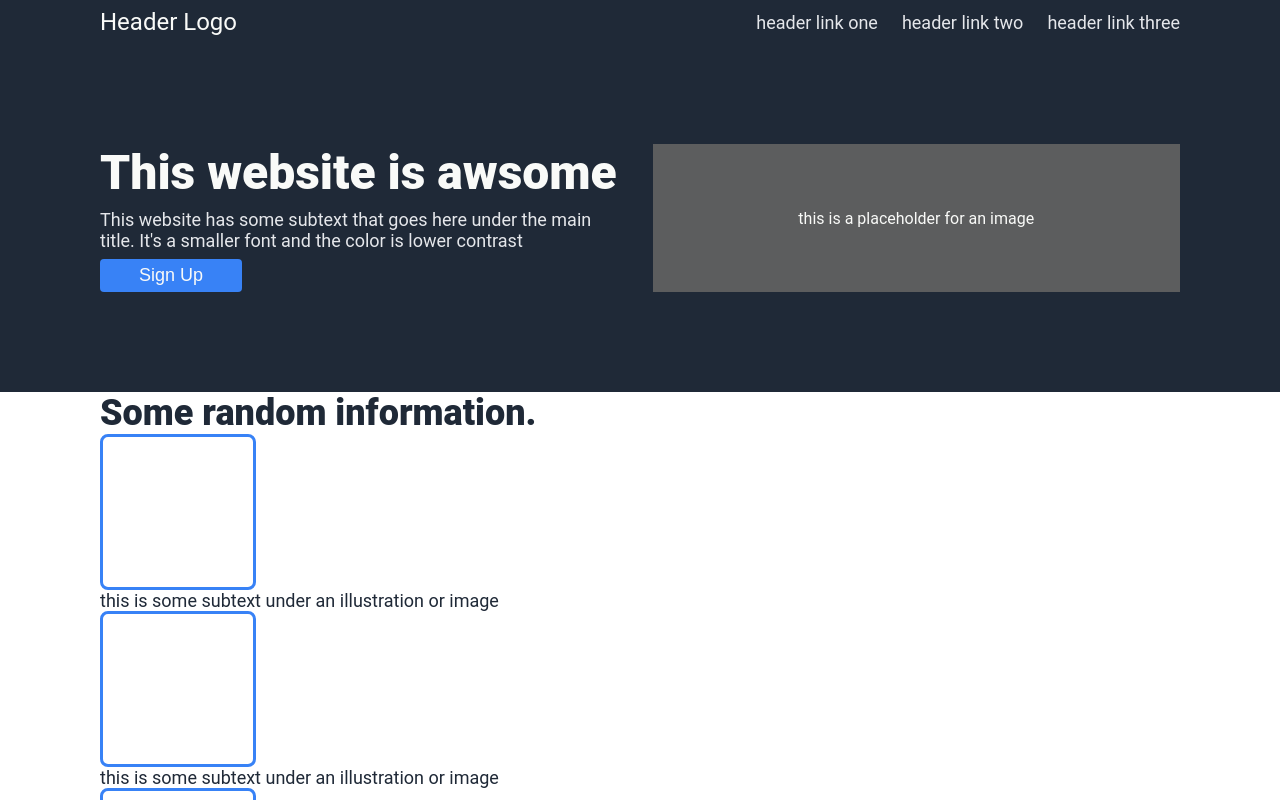
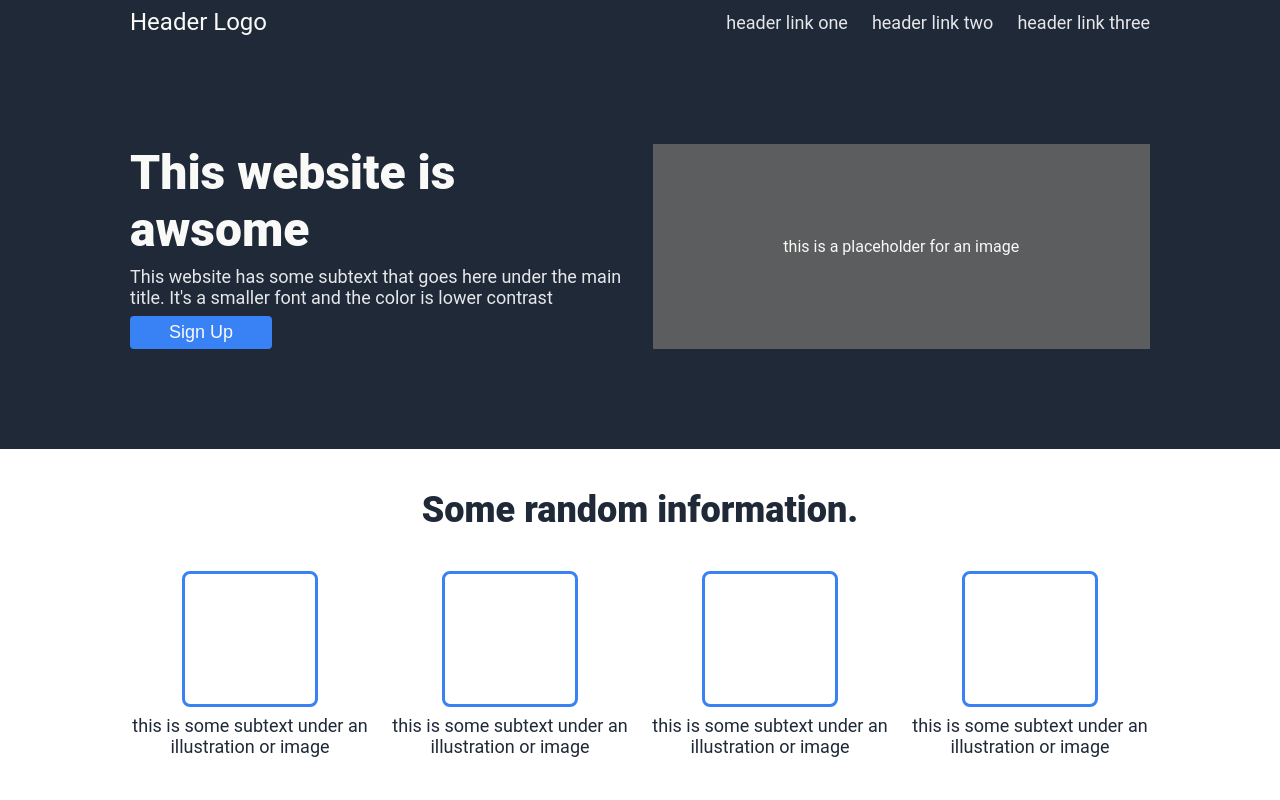
Before and after one commit to 21mdr1/landing-page, a plain HTML site: page index.html in a window 1280 px wide. Shown: the top 800 px of the page. Drawn offline with Linux system fonts and the light colour scheme.

Commit message:
Structure section two

```diff
--- a/css/style.css
+++ b/css/style.css
@@ -4,7 +4,7 @@ body {
 }
 
 body > * {
-    padding: 0px 100px;
+    padding: 0px 130px;
 }
 
 /* Nav bar */
@@ -41,7 +41,8 @@ a {
 .one {
     background-color: #1F2937;
     display: flex;
-    padding: 100px;
+    padding-top: 100px;
+    padding-bottom: 100px;
     gap: 25px;
 }
 
@@ -87,21 +88,37 @@ button {
 
 .two {
     color: #1F2937;
+    padding-bottom: 70px;
 }
 
 .subtitle {
     font-size: 36px;
     /* font-weight: extra-bold; */
     font-weight: 900;
+    display: flex;
+    justify-content: center;
+    align-items: center;
+    padding: 40px;
+}
+
+.container {
+    display: flex;
+    gap: 20px;
 }
 
 .info {
     font-size: 18px;
+    display: flex;
+    flex-direction: column;
+    align-items: center;
+    text-align: center;
+    gap: 8px;
+    flex: auto;
 }
 
 .square {
     border: 3px solid #3882F6;
     border-radius: 8px;
-    width: 150px;
-    height: 150px;
+    width: 130px;
+    height: 130px;
 }
--- a/index.html
+++ b/index.html
@@ -30,6 +30,7 @@
         <!-- Part 2 -->
         <div class="two">
             <div class="subtitle">Some random information.</div>
+            <div class="container">
                 <div class="info">
                     <div class="square"></div>
                     <div>this is some subtext under an illustration or image</div>
@@ -45,6 +46,7 @@
                 <div class="info">
                     <div class="square"></div>
                     <div>this is some subtext under an illustration or image</div>
+                </div>
             </div>
         </div>
 
```
Lines whose indentation alone changed are shown as unchanged.
